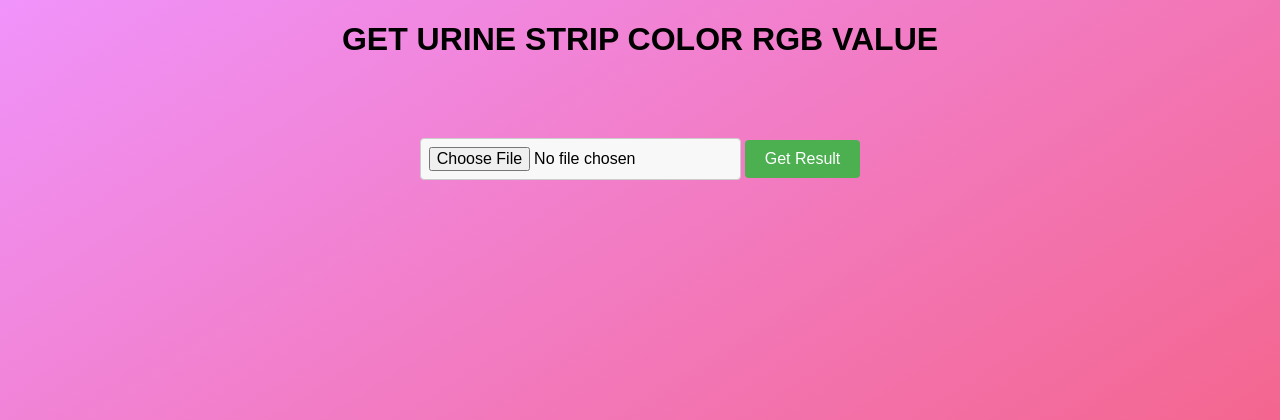
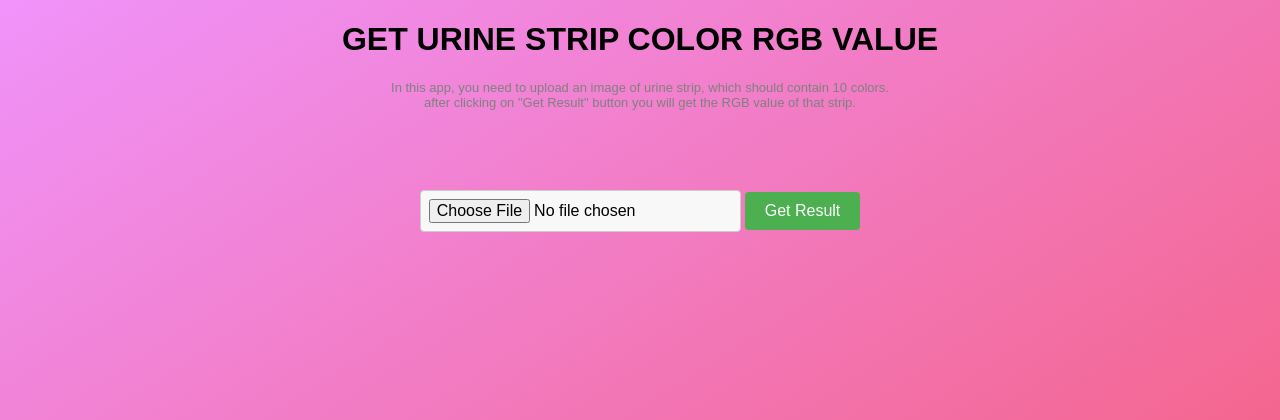
Before and after one commit to Ashism766/analyze-strip, a Python web app: template templates/index.html in a window 1280 px wide. Shown: the top 420 px of the page. Run offline with Jinja, Linux system fonts and the light colour scheme; the template is opened without the code that fills it, so the values that code supplies are empty.

Commit message:
add details

```diff
--- a/static/css/index.css
+++ b/static/css/index.css
@@ -42,3 +42,8 @@ button[type="submit"] {
     cursor: pointer;
     font-size: 16px;
 }
+div {
+    text-align: center;
+    font-size: 13px;
+    color: gray;
+}
--- a/templates/index.html
+++ b/templates/index.html
@@ -6,6 +6,9 @@
 </head>
 <body>
     <h1>GET URINE STRIP COLOR RGB VALUE</h1>
+    <div>In this app, you need to upload an image of urine strip, which should contain 10 colors.<br/> after clicking on "Get Result" button you will get the
+        RGB value of that strip.
+    </div>
     <form action="/analyze" method="post" enctype="multipart/form-data">
         <input type="file" name="file" accept="image/*" required>
         <button type="submit">Get Result</button>
```
Also changed, not shown: app.py (+7 -1 lines).
